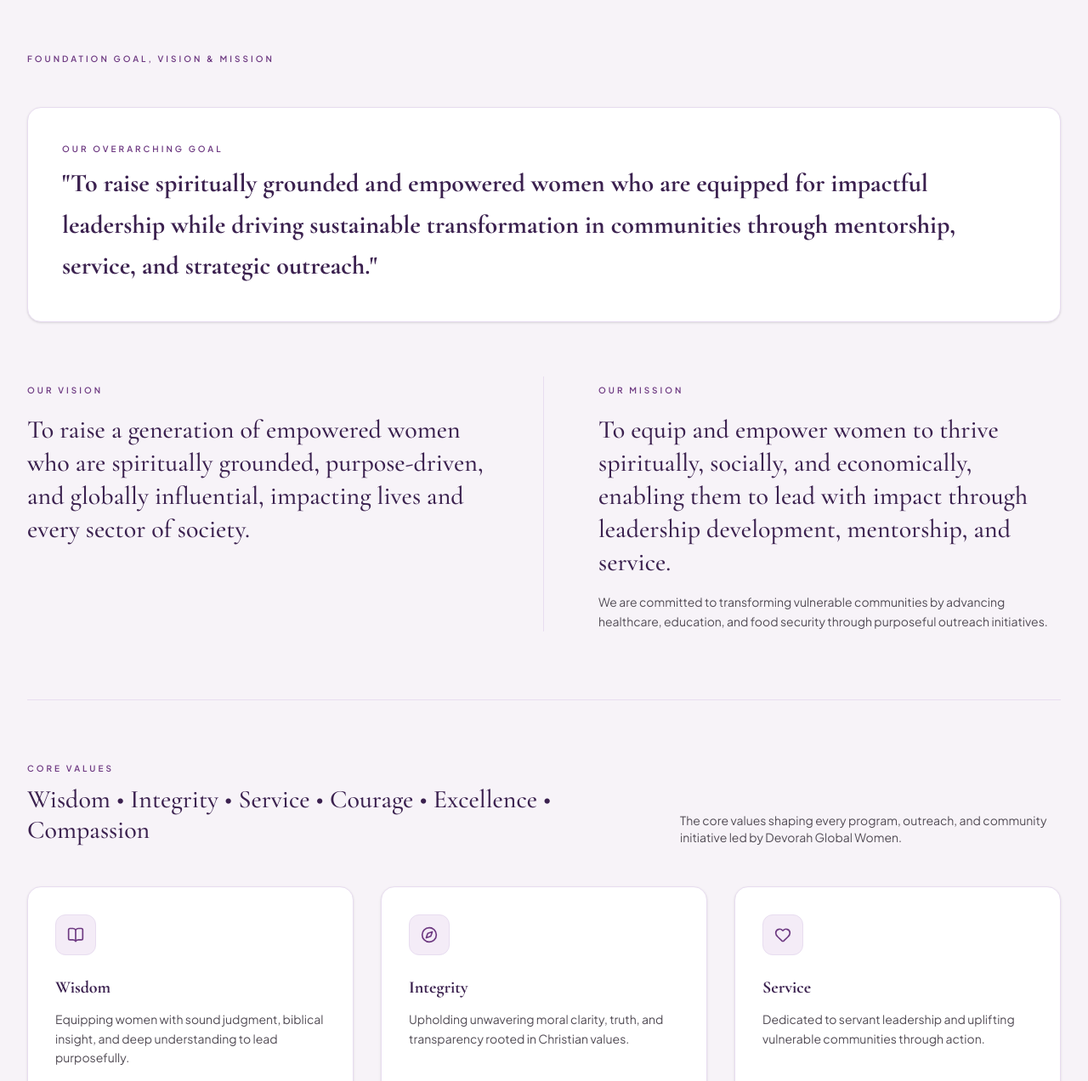
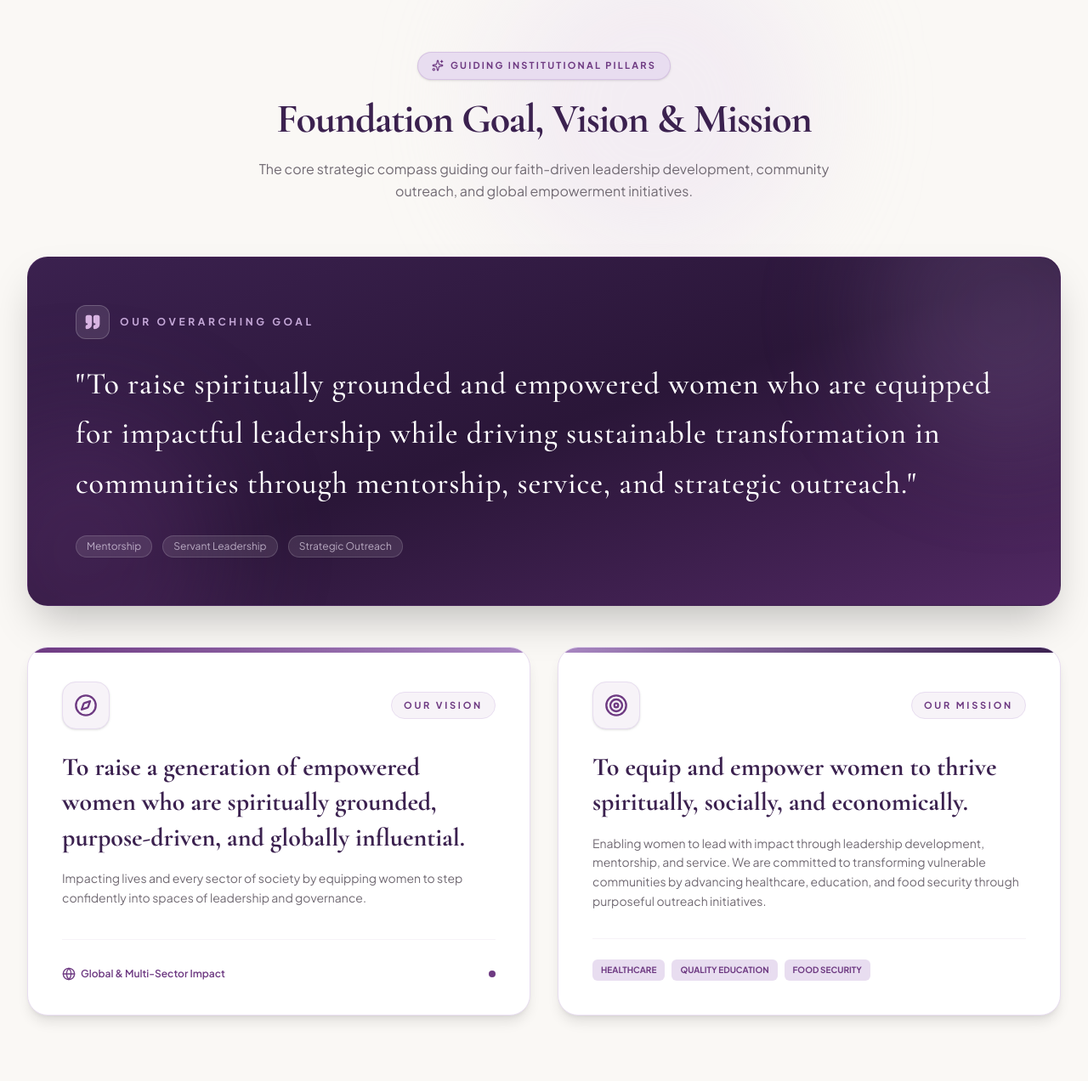
Before and after one commit to heropaulexy79/devorah-women-foundation, a Next.js app: page / in a window 1280 px wide. Shown: the part 1858-3130 px from the top of the page at 85% size. Built offline with nearby package versions, Linux system fonts and the light colour scheme.

Commit message:
some chnages

```diff
--- a/app/about/page.tsx
+++ b/app/about/page.tsx
@@ -183,42 +183,63 @@ export default function AboutPage() {
       </section>
 
       {/* 3 & 4. Goal, Vision & Mission */}
-      <section className="py-20 bg-[#F7F3F8] border-y border-[#E8DDF0]">
+      <section className="py-20 bg-[#F7F3F8] border-y border-[#E8DDF0] relative overflow-hidden">
         <div className="max-w-7xl mx-auto px-4 sm:px-6 lg:px-8 space-y-16">
 
-          {/* Goal Banner */}
-          <div className="bg-white p-8 sm:p-10 rounded-3xl border border-[#E8DDF0] shadow-sm">
-            <span className="text-[10px] font-semibold tracking-[0.3em] text-[#6E3A82] uppercase block mb-3">
-              OUR GOAL
+          {/* Main Section Heading */}
+          <div className="text-center max-w-3xl mx-auto">
+            <span className="inline-flex items-center gap-2 px-4 py-1.5 rounded-full bg-[#E8DDF0] text-[#6E3A82] text-[11px] font-bold tracking-[0.2em] uppercase mb-4 border border-[#C5A8D8]/50 shadow-sm">
+              <Sparkles className="w-3.5 h-3.5 text-[#6E3A82]" />
+              GUIDING INSTITUTIONAL PILLARS
             </span>
-            <h2 className="font-serif text-2xl sm:text-3xl font-bold text-[#3B214F] leading-relaxed">
-              "To raise spiritually grounded and empowered women who are equipped for impactful leadership while driving sustainable transformation in communities through mentorship, service, and strategic outreach."
+            <h2 className="font-serif text-3xl sm:text-4xl lg:text-5xl font-bold text-[#3B214F] tracking-tight leading-tight">
+              Foundation Goal, Vision & Mission
             </h2>
+            <p className="text-sm sm:text-base text-[#716A73] mt-3 font-light max-w-xl mx-auto">
+              The strategic compass driving our faith-anchored leadership development, community outreach, and global impact.
+            </p>
           </div>
 
-          <div className="grid grid-cols-1 lg:grid-cols-2 gap-12 lg:gap-16 lg:divide-x lg:divide-[#E8DDF0]">
+          {/* Goal Hero Banner */}
+          <div className="relative bg-gradient-to-br from-[#3B214F] via-[#2A1638] to-[#512863] text-white rounded-3xl p-8 sm:p-12 shadow-2xl overflow-hidden border border-[#6E3A82]/30">
+            <div className="space-y-4">
+              <div className="flex items-center gap-2 text-xs font-bold uppercase tracking-[0.3em] text-[#C5A8D8]">
+                <span>Our Overarching Goal</span>
+              </div>
+              <blockquote className="font-serif text-2xl sm:text-3xl lg:text-4xl text-white font-medium leading-relaxed">
+                "To raise spiritually grounded and empowered women who are equipped for impactful leadership while driving sustainable transformation in communities through mentorship, service, and strategic outreach."
+              </blockquote>
+            </div>
+          </div>
 
-            {/* Our Vision */}
-            <div className="lg:pr-12 space-y-4">
-              <span className="text-[10px] font-semibold tracking-[0.3em] text-[#6E3A82] uppercase">
+          {/* Vision & Mission Side-by-Side */}
+          <div className="grid grid-cols-1 lg:grid-cols-2 gap-8">
+
+            {/* Vision Card */}
+            <div className="bg-white rounded-3xl p-8 sm:p-10 border border-[#E8DDF0] shadow-md hover:shadow-xl transition-all duration-300 flex flex-col justify-between">
+              <div className="space-y-4">
+                <span className="text-[11px] font-extrabold uppercase tracking-[0.25em] text-[#6E3A82] bg-[#F7F3F8] px-3 py-1 rounded-full border border-[#E8DDF0] inline-block">
                   OUR VISION
                 </span>
-              <h2 className="font-serif text-2xl sm:text-3xl font-bold text-[#3B214F] leading-tight">
+                <h3 className="font-serif text-2xl sm:text-3xl font-bold text-[#3B214F] leading-snug">
                   To raise a generation of empowered women who are spiritually grounded, purpose-driven, and globally influential, impacting lives and every sector of society.
-              </h2>
+                </h3>
+              </div>
             </div>
 
-            {/* Our Mission */}
-            <div className="lg:pl-12 space-y-4 border-t border-[#E8DDF0] lg:border-t-0 pt-12 lg:pt-0">
-              <span className="text-[10px] font-semibold tracking-[0.3em] text-[#6E3A82] uppercase">
+            {/* Mission Card */}
+            <div className="bg-white rounded-3xl p-8 sm:p-10 border border-[#E8DDF0] shadow-md hover:shadow-xl transition-all duration-300 flex flex-col justify-between">
+              <div className="space-y-4">
+                <span className="text-[11px] font-extrabold uppercase tracking-[0.25em] text-[#6E3A82] bg-[#F7F3F8] px-3 py-1 rounded-full border border-[#E8DDF0] inline-block">
                   OUR MISSION
                 </span>
-              <h2 className="font-serif text-2xl sm:text-3xl font-bold text-[#3B214F] leading-tight">
+                <h3 className="font-serif text-2xl sm:text-3xl font-bold text-[#3B214F] leading-snug">
                   To equip and empower women to thrive spiritually, socially, and economically, enabling them to lead with impact through leadership development, mentorship, and service.
-              </h2>
-              <p className="text-sm text-[#716A73] leading-relaxed pt-2">
+                </h3>
+                <p className="text-sm text-[#716A73] leading-relaxed pt-2 font-light">
                   We are committed to transforming vulnerable communities by advancing healthcare, education, and food security through purposeful outreach initiatives.
                 </p>
+              </div>
             </div>
 
           </div>
--- a/components/sections/MissionVision.tsx
+++ b/components/sections/MissionVision.tsx
@@ -2,7 +2,7 @@
 
 import React from 'react';
 import { motion } from 'framer-motion';
-import { ShieldCheck, Target, Heart, Compass, BookOpen, Award } from 'lucide-react';
+import { ShieldCheck, Target, Heart, Compass, BookOpen, Award, Sparkles, Quote, Globe, ArrowUpRight } from 'lucide-react';
 
 const VALUES = [
   {
@@ -39,67 +39,143 @@ const VALUES = [
 
 export default function MissionVision() {
   return (
-    <section className="py-24 lg:py-32 bg-[#F7F3F8] relative">
-      <div className="max-w-7xl mx-auto px-4 sm:px-6 lg:px-8">
+    <section className="py-24 lg:py-32 bg-[#FAF8F5] relative overflow-hidden">
+      {/* Background Decorative Gradients */}
+      <div className="absolute top-0 right-1/4 w-96 h-96 bg-[#E8DDF0]/40 rounded-full blur-3xl pointer-events-none" />
+      <div className="absolute bottom-10 left-10 w-80 h-80 bg-[#6E3A82]/5 rounded-full blur-3xl pointer-events-none" />
 
-        {/* Section eyebrow */}
-        <p className="text-[10px] font-semibold uppercase tracking-[0.3em] text-[#6E3A82] mb-12">
-          FOUNDATION GOAL, VISION & MISSION
+      <div className="max-w-7xl mx-auto px-4 sm:px-6 lg:px-8 relative z-10">
+
+        {/* 1. Main Heading Section (Prominent Header) */}
+        <div className="text-center max-w-3xl mx-auto mb-16">
+          <span className="inline-flex items-center gap-2 px-4 py-1.5 rounded-full bg-[#E8DDF0] text-[#6E3A82] text-[11px] font-bold tracking-[0.2em] uppercase mb-4 border border-[#C5A8D8]/50 shadow-sm">
+            <Sparkles className="w-3.5 h-3.5 text-[#6E3A82]" />
+            GUIDING INSTITUTIONAL PILLARS
+          </span>
+          <h2 className="font-serif text-3xl sm:text-4xl lg:text-5xl font-bold text-[#3B214F] tracking-tight leading-tight">
+            Foundation Goal, Vision & Mission
+          </h2>
+          <p className="text-sm sm:text-base text-[#716A73] mt-4 font-light max-w-2xl mx-auto leading-relaxed">
+            The core strategic compass guiding our faith-driven leadership development, community outreach, and global empowerment initiatives.
           </p>
+        </div>
 
-        {/* Goal Banner */}
+        {/* 2. Hero Overarching Goal Banner */}
         <motion.div
-          className="bg-white rounded-2xl p-8 sm:p-10 border border-[#E8DDF0] shadow-sm mb-16"
-          initial={{ opacity: 0, y: 16 }}
+          className="relative bg-gradient-to-br from-[#3B214F] via-[#2A1638] to-[#512863] text-white rounded-3xl p-8 sm:p-12 lg:p-14 shadow-2xl overflow-hidden mb-12 border border-[#6E3A82]/30"
+          initial={{ opacity: 0, y: 20 }}
           whileInView={{ opacity: 1, y: 0 }}
           viewport={{ once: true }}
-          transition={{ duration: 0.55 }}
+          transition={{ duration: 0.6 }}
         >
-          <span className="text-[10px] font-semibold tracking-[0.3em] text-[#6E3A82] uppercase block mb-2">
-            OUR OVERARCHING GOAL
+          {/* Subtle Background Glow & Pattern */}
+          <div className="absolute -top-24 -right-24 w-80 h-80 bg-[#A987C2]/20 rounded-full blur-3xl pointer-events-none" />
+          <div className="absolute -bottom-24 -left-24 w-80 h-80 bg-[#6E3A82]/30 rounded-full blur-3xl pointer-events-none" />
+
+          <div className="relative z-10 grid grid-cols-1 lg:grid-cols-12 gap-8 items-center">
+            <div className="lg:col-span-12 space-y-4">
+              <div className="flex items-center gap-3">
+                <div className="w-10 h-10 rounded-xl bg-white/10 border border-white/20 flex items-center justify-center text-[#D8B4E2]">
+                  <Quote className="w-5 h-5 fill-current" />
+                </div>
+                <span className="text-xs font-bold uppercase tracking-[0.3em] text-[#C5A8D8]">
+                  Our Overarching Goal
                 </span>
-          <h2 className="font-serif text-2xl sm:text-3xl text-[#3B214F] font-bold leading-relaxed">
+              </div>
+
+              <blockquote className="font-serif text-2xl sm:text-3xl lg:text-4xl text-white font-medium leading-relaxed tracking-wide pt-2">
                 "To raise spiritually grounded and empowered women who are equipped for impactful leadership while driving sustainable transformation in communities through mentorship, service, and strategic outreach."
-          </h2>
+              </blockquote>
+
+              <div className="pt-4 flex flex-wrap items-center gap-3 text-xs text-[#E8DDF0]/70 font-light">
+                <span className="px-3 py-1 rounded-full bg-white/10 border border-white/15">Mentorship</span>
+                <span className="px-3 py-1 rounded-full bg-white/10 border border-white/15">Servant Leadership</span>
+                <span className="px-3 py-1 rounded-full bg-white/10 border border-white/15">Strategic Outreach</span>
+              </div>
+            </div>
+          </div>
         </motion.div>
 
-        {/* Mission & Vision — editorial open layout */}
-        <div className="grid grid-cols-1 lg:grid-cols-2 gap-0 lg:divide-x lg:divide-[#E8DDF0] mb-20">
+        {/* 3. Vision & Mission Side-by-Side Cards */}
+        <div className="grid grid-cols-1 lg:grid-cols-2 gap-8 mb-20">
 
-          {/* Vision */}
+          {/* Vision Card */}
           <motion.div
-            className="pb-12 lg:pb-0 lg:pr-16"
-            initial={{ opacity: 0, y: 16 }}
+            className="group bg-white rounded-3xl p-8 sm:p-10 border border-[#E8DDF0] shadow-lg hover:shadow-2xl hover:border-[#6E3A82]/40 transition-all duration-300 flex flex-col justify-between relative overflow-hidden"
+            initial={{ opacity: 0, y: 20 }}
             whileInView={{ opacity: 1, y: 0 }}
             viewport={{ once: true }}
-            transition={{ duration: 0.55 }}
+            transition={{ duration: 0.6, delay: 0.1 }}
           >
-            <span className="text-[10px] font-semibold tracking-[0.3em] text-[#6E3A82] uppercase">
-              OUR VISION
+            {/* Top Accent Gradient */}
+            <div className="absolute top-0 inset-x-0 h-1.5 bg-gradient-to-r from-[#6E3A82] to-[#A987C2]" />
+
+            <div className="space-y-6">
+              <div className="flex items-center justify-between">
+                <div className="w-14 h-14 rounded-2xl bg-[#F7F3F8] border border-[#E8DDF0] flex items-center justify-center text-[#6E3A82] group-hover:bg-[#6E3A82] group-hover:text-white transition-all duration-300 shadow-sm">
+                  <Compass className="w-7 h-7" />
+                </div>
+                <span className="text-[11px] font-extrabold uppercase tracking-[0.25em] text-[#6E3A82] bg-[#F7F3F8] px-3.5 py-1.5 rounded-full border border-[#E8DDF0]">
+                  Our Vision
                 </span>
-            <h2 className="font-serif text-2xl sm:text-3xl font-medium text-[#3B214F] mt-4 mb-4 leading-[1.3]">
-              To raise a generation of empowered women who are spiritually grounded, purpose-driven, and globally influential, impacting lives and every sector of society.
-            </h2>
+              </div>
+
+              <div>
+                <h3 className="font-serif text-2xl sm:text-3xl font-bold text-[#3B214F] leading-snug">
+                  To raise a generation of empowered women who are spiritually grounded, purpose-driven, and globally influential.
+                </h3>
+                <p className="text-sm text-[#716A73] mt-4 leading-relaxed font-light">
+                  Impacting lives and every sector of society by equipping women to step confidently into spaces of leadership and governance.
+                </p>
+              </div>
+            </div>
+
+            <div className="pt-8 mt-8 border-t border-[#F7F3F8] flex items-center justify-between text-xs text-[#6E3A82] font-semibold">
+              <span className="flex items-center gap-1.5">
+                <Globe className="w-4 h-4" /> Global & Multi-Sector Impact
+              </span>
+              <span className="w-2 h-2 rounded-full bg-[#6E3A82]" />
+            </div>
           </motion.div>
 
-          {/* Mission */}
+          {/* Mission Card */}
           <motion.div
-            className="pt-12 lg:pt-0 lg:pl-16 border-t border-[#E8DDF0] lg:border-t-0"
-            initial={{ opacity: 0, y: 16 }}
+            className="group bg-white rounded-3xl p-8 sm:p-10 border border-[#E8DDF0] shadow-lg hover:shadow-2xl hover:border-[#6E3A82]/40 transition-all duration-300 flex flex-col justify-between relative overflow-hidden"
+            initial={{ opacity: 0, y: 20 }}
             whileInView={{ opacity: 1, y: 0 }}
             viewport={{ once: true }}
-            transition={{ duration: 0.55, delay: 0.1 }}
+            transition={{ duration: 0.6, delay: 0.2 }}
           >
-            <span className="text-[10px] font-semibold tracking-[0.3em] text-[#6E3A82] uppercase">
-              OUR MISSION
+            {/* Top Accent Gradient */}
+            <div className="absolute top-0 inset-x-0 h-1.5 bg-gradient-to-r from-[#A987C2] to-[#3B214F]" />
+
+            <div className="space-y-6">
+              <div className="flex items-center justify-between">
+                <div className="w-14 h-14 rounded-2xl bg-[#F7F3F8] border border-[#E8DDF0] flex items-center justify-center text-[#6E3A82] group-hover:bg-[#6E3A82] group-hover:text-white transition-all duration-300 shadow-sm">
+                  <Target className="w-7 h-7" />
+                </div>
+                <span className="text-[11px] font-extrabold uppercase tracking-[0.25em] text-[#6E3A82] bg-[#F7F3F8] px-3.5 py-1.5 rounded-full border border-[#E8DDF0]">
+                  Our Mission
                 </span>
-            <h2 className="font-serif text-2xl sm:text-3xl font-medium text-[#3B214F] mt-4 mb-4 leading-[1.3]">
-              To equip and empower women to thrive spiritually, socially, and economically, enabling them to lead with impact through leadership development, mentorship, and service.
-            </h2>
-            <p className="text-sm text-[#524C55] leading-relaxed">
-              We are committed to transforming vulnerable communities by advancing healthcare, education, and food security through purposeful outreach initiatives.
+              </div>
+
+              <div>
+                <h3 className="font-serif text-2xl sm:text-3xl font-bold text-[#3B214F] leading-snug">
+                  To equip and empower women to thrive spiritually, socially, and economically.
+                </h3>
+                <p className="text-sm text-[#716A73] mt-4 leading-relaxed font-light">
+                  Enabling women to lead with impact through leadership development, mentorship, and service. We are committed to transforming vulnerable communities by advancing healthcare, education, and food security through purposeful outreach initiatives.
                 </p>
+              </div>
+            </div>
+
+            <div className="pt-6 mt-8 border-t border-[#F7F3F8] flex flex-wrap items-center gap-2">
+              <span className="text-[10px] font-bold text-[#6E3A82] uppercase bg-[#E8DDF0] px-2.5 py-1 rounded-md">Healthcare</span>
+              <span className="text-[10px] font-bold text-[#6E3A82] uppercase bg-[#E8DDF0] px-2.5 py-1 rounded-md">Quality Education</span>
+              <span className="text-[10px] font-bold text-[#6E3A82] uppercase bg-[#E8DDF0] px-2.5 py-1 rounded-md">Food Security</span>
+            </div>
           </motion.div>
+
         </div>
 
         {/* Values — Bespoke Architectural Cards */}
```
Lines whose indentation alone changed are shown as unchanged.
